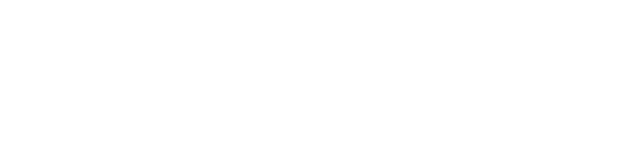
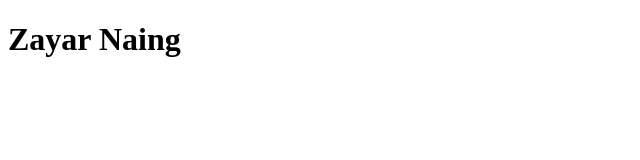
Before and after one commit to Yumonswe/Group, a plain HTML site: page index.html in a window 1280 px wide. Shown: the whole page, without its empty margins (0-640 px from the left). Drawn offline with Linux system fonts and the light colour scheme.

Commit message:
zayarnaing

```diff
--- a/index.html
+++ b/index.html
@@ -6,6 +6,6 @@
     <title>Document</title>
 </head>
 <body>
-
+    <h1>Zayar Naing</h1>
 </body>
 </html>
```
